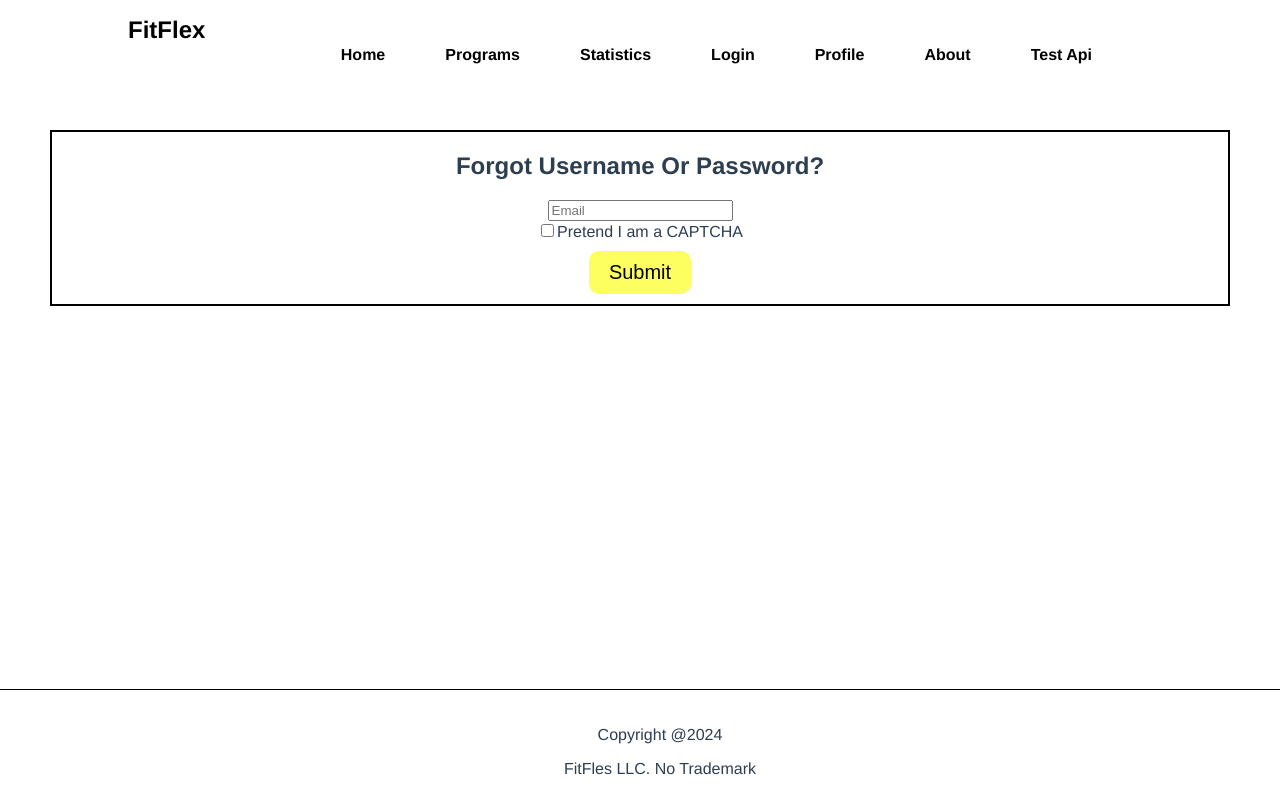
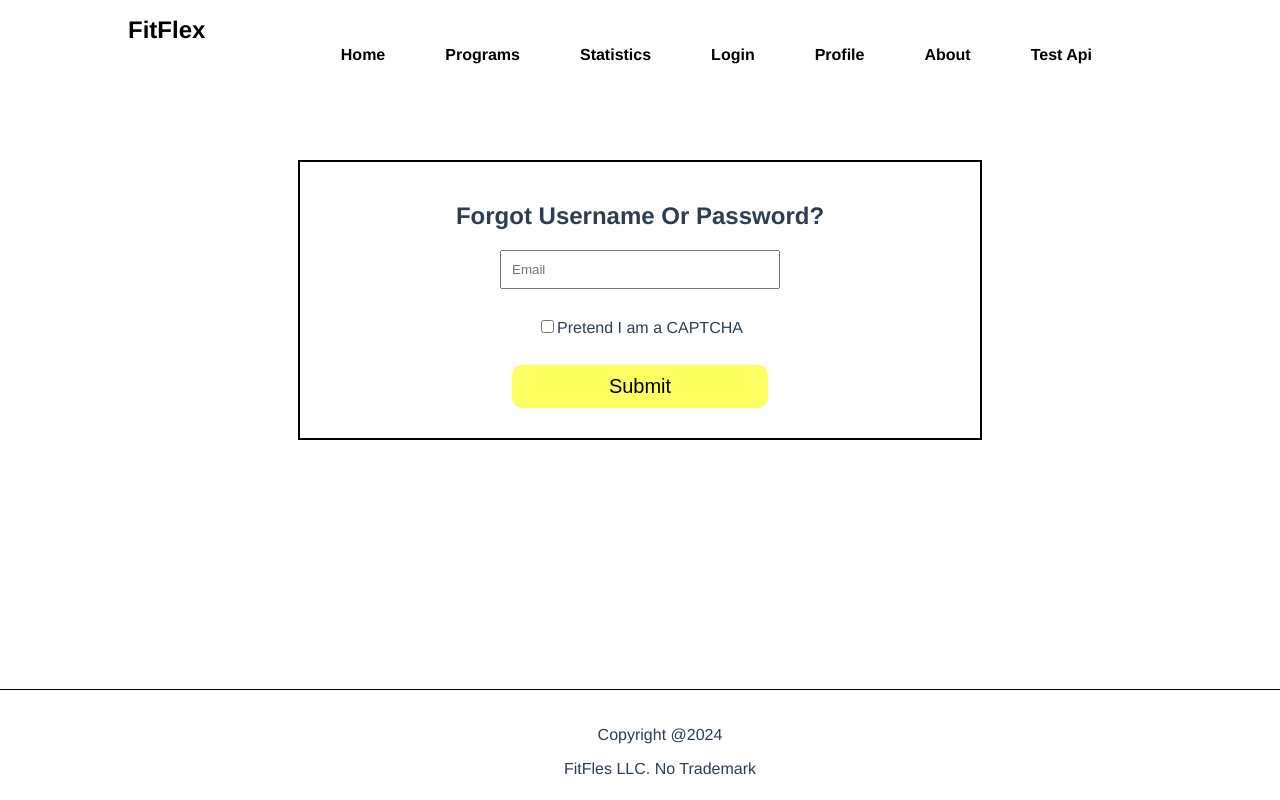
Before and after one commit to 3choz/Fitflex-Frontend, a Vue app: page /forgot in a window 1280 px wide. Built offline with nearby package versions, Linux system fonts and the light colour scheme.

Commit message:
styled forgot username and passwork

```diff
--- a/src/views/ForgotUserNamePassword.vue
+++ b/src/views/ForgotUserNamePassword.vue
@@ -4,8 +4,10 @@
     <input type="text" placeholder="Email">
 
     <div>
+      <br>
       <input type="checkbox" id="captcha">
       <label for="captcha">Pretend I am a CAPTCHA</label>
+      <br> <br>
     </div>
 
     <button class="button-link">Submit</button>
@@ -17,3 +19,19 @@ export default {
   name: 'ForgotUserNamePassword'
 }
 </script>
+
+<style>
+.forgot {
+  display: inline-block;
+  width: 50%;
+  margin-top: 5rem;
+  padding: 20px;
+}
+
+.forgot input[type="text"],
+.forgot button {
+  width: 40%;
+  padding: 10px;
+  margin-bottom: 10px;
+}
+</style>
--- a/src/views/LandingPage.vue
+++ b/src/views/LandingPage.vue
@@ -31,20 +31,19 @@
   </section>
 
   <section class="boxy-area">
-    <strong>We provide the following.</strong>
+    <h2>We provide the following:</h2>
     <div class="boxy-containe">
       <div class="boxy light-red">
-        <p>We provide free pre-approved workouts with different difficulty levels.</p> &nbsp; &nbsp;  &nbsp;  <span><img
+        <p>Free pre-approved workouts with different difficulty levels.</p> &nbsp; &nbsp;  &nbsp;  <span><img
             src="../assets/icon1.png" class="small-icon1" alt=""></span>
       </div>
 
       <div class="boxy light-orange">
-        <p>  <span><img src="../assets/icon2.png" class="small-icon2" alt=""></span> &nbsp; &nbsp;  &nbsp;We provide your progress to see how
-          far you went.</p>
+        <p>  <span><img src="../assets/icon2.png" class="small-icon2" alt=""></span> &nbsp; &nbsp;  &nbsp; Weight tracking to see your progress.</p>
       </div>
 
       <div class="boxy light-yellow">
-        <p>We give the user opportunity to give feedback to help improve your experience.  &nbsp; &nbsp;  &nbsp;<span><img
+        <p>Opportunity to provide feedback to help improve your experience.  &nbsp; &nbsp;  &nbsp;<span><img
               src="../assets/icon3.png" class="small-icon3" alt=""></span> </p>
       </div>
 
```
Lines whose indentation alone changed are shown as unchanged.
